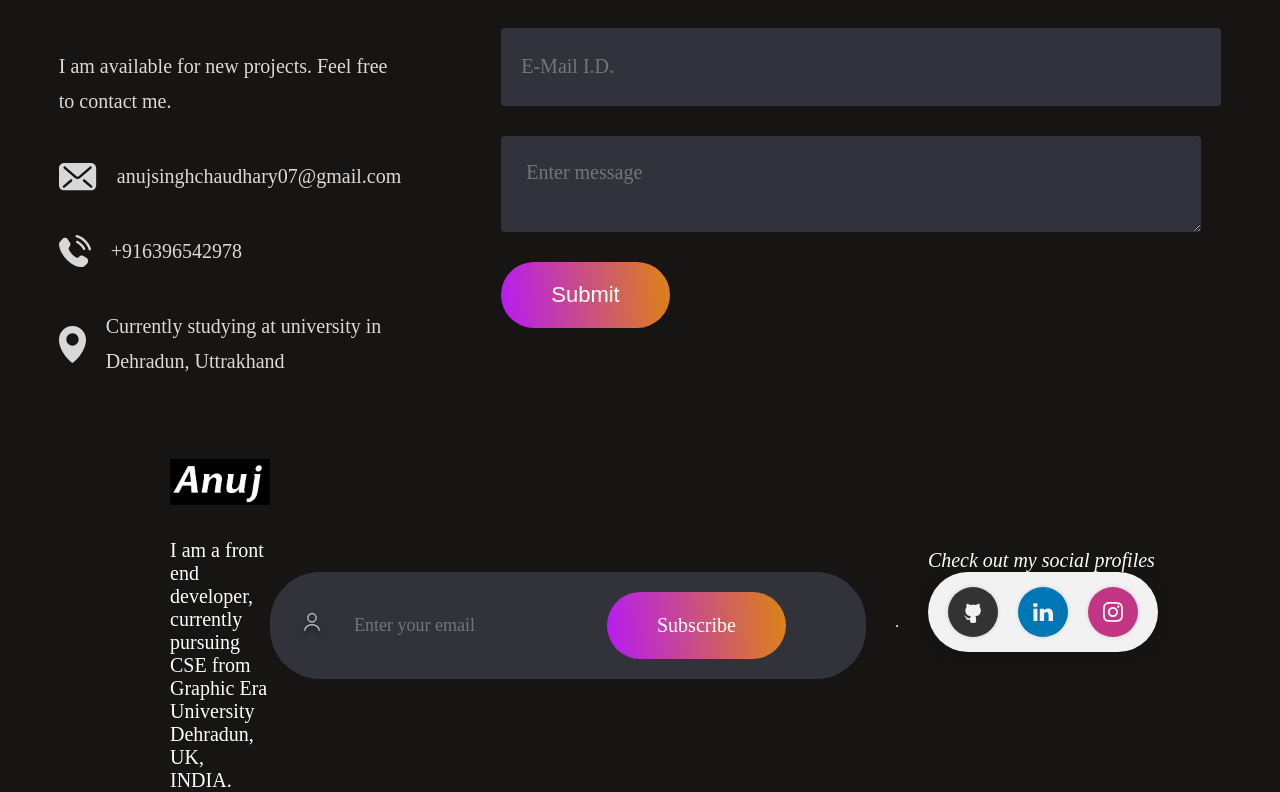
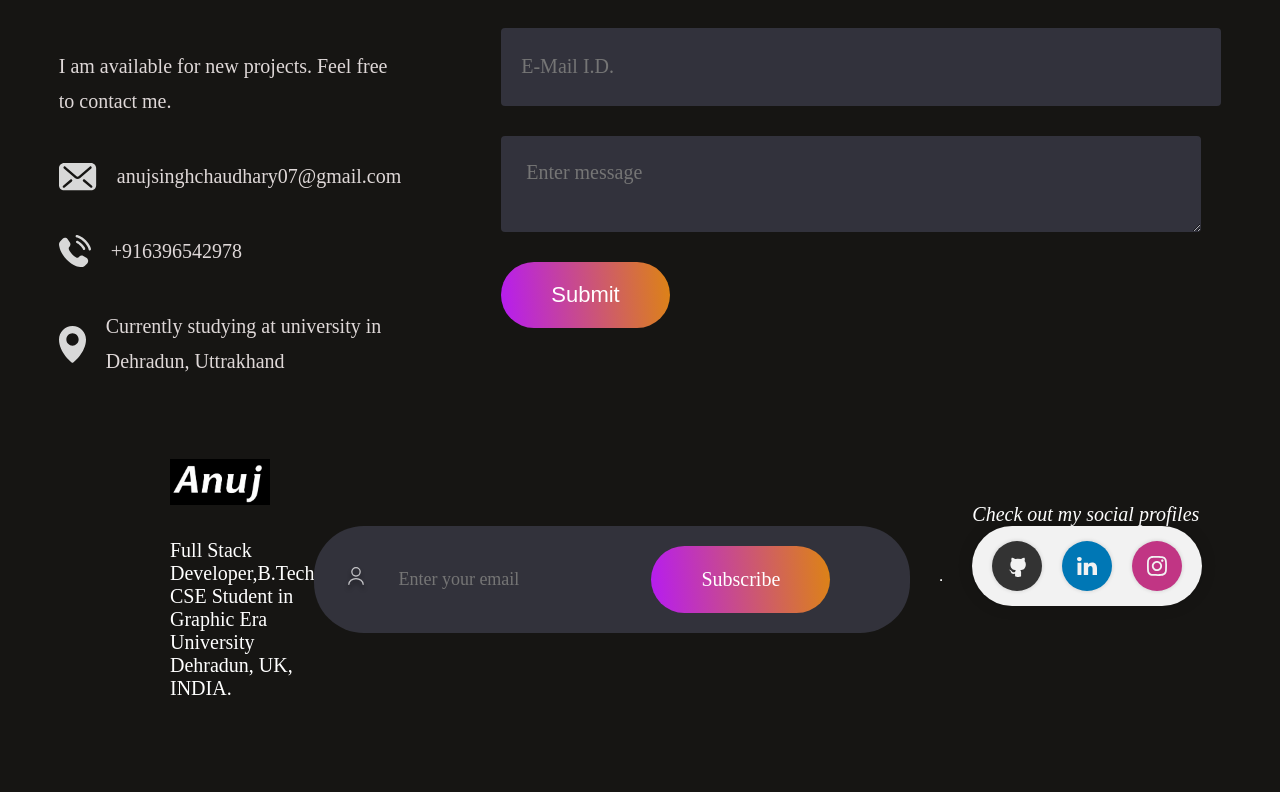
Before and after one commit to Anujsinghchaudhary/portfolio-react, a React (Vite) app: page / in a window 1280 px wide. Shown: the part 5117-5909 px from the top of the page. After the commit the page ends 5817 px from the top, so only its background shows below. Built offline with nearby package versions, Linux system fonts and the light colour scheme; a web font is replaced by a local one.

Commit message:
footer text

```diff
--- a/src/components/footer/footer.jsx
+++ b/src/components/footer/footer.jsx
@@ -10,7 +10,7 @@ export const Footer = () => {
       <div className="footer-top">
         <div className="footer-top-left">
           <img src={Logo_anuj} alt="Footer Logo" className="footer-logo"/>
-          <p>I am a front end developer, currently pursuing CSE from Graphic Era University Dehradun, UK, INDIA.</p>
+          <p>Full Stack Developer,B.Tech CSE Student in Graphic Era University Dehradun, UK, INDIA.</p>
         </div>
         <div className="footer-top-right">
           <div className="footer-email-input">
```
